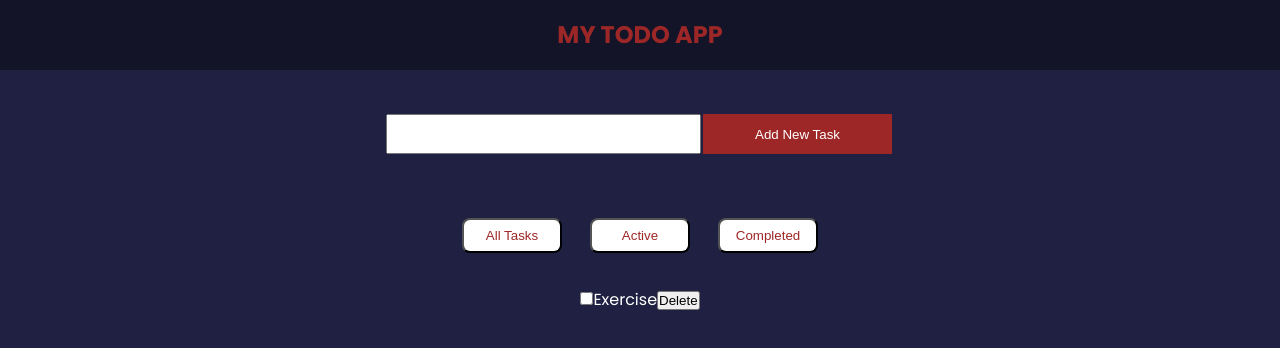
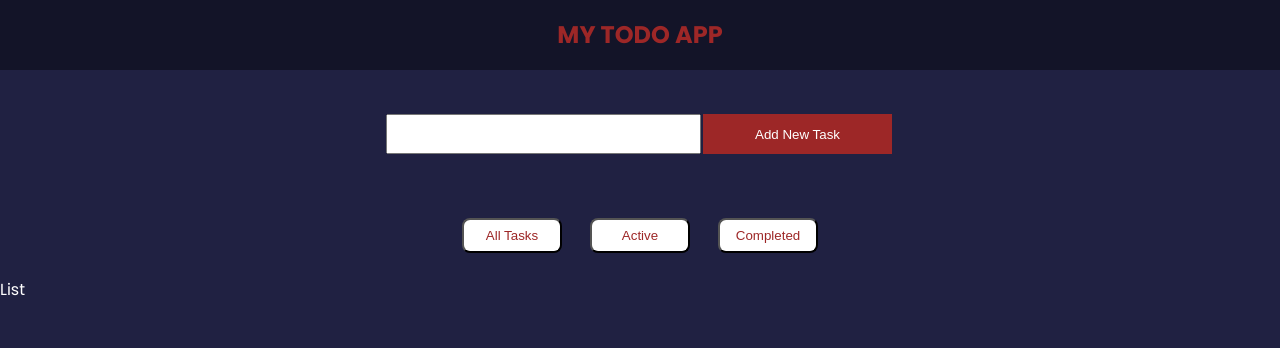
Before and after one commit to MisD77/Todo-App, a React (Create React App) app in the folder client/: page / in a window 1280 px wide. Shown: the top 348 px of the page. Built offline with nearby package versions, Linux system fonts and the light colour scheme.

Commit message:
Added TodoList to populate lists of todo-items

```diff
--- a/client/src/App.js
+++ b/client/src/App.js
@@ -1,18 +1,33 @@
+import { useState } from 'react';
 import Header from "./components/Header";
 import AddToList from "./components/AddToList";
 import VarietyTask from "./components/VarietyTask";
-import TodoItem from "./components/TodoItem";
+import TodoList from "./components/TodoList";
 import "./index.css";
 
+function App() {
 
+  const[todo, setTodo] = useState([
+    {
+      id: 1,
+      text: "Grocery",
+    },
+    {
+      id: 2,
+      text: "Exercise",
+    },
+    {
+      id: 3,
+      text: "Study",
+    },
+  ])
 
-function App() {
   return (
     <>
       <Header />
       <AddToList />
       <VarietyTask />
-      <TodoItem/>
+      <TodoList todo={todo} />
     </>
   );
 }
--- /dev/null
+++ b/client/src/components/TodoList.jsx
@@ -0,0 +1,11 @@
+
+function TodoList({ todo }) {
+if (!todo || todo.length === 0)
+{
+    return <p>No Todo Item</p>
+}
+
+  return <div>List</div>;
+}
+
+export default TodoList;
```
